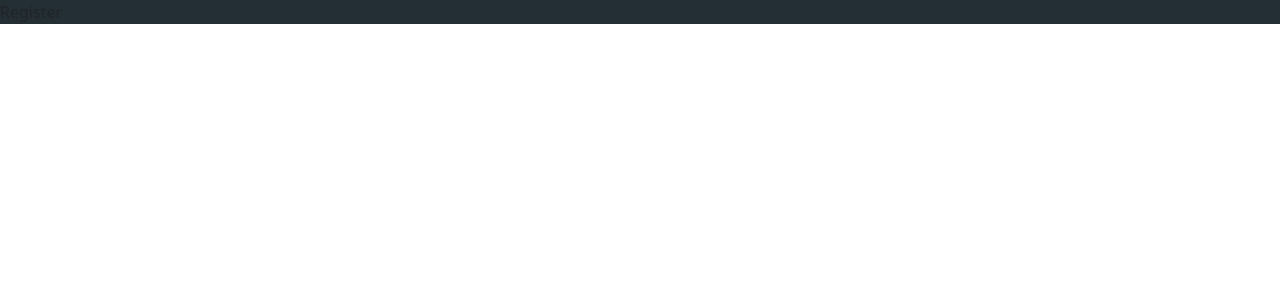
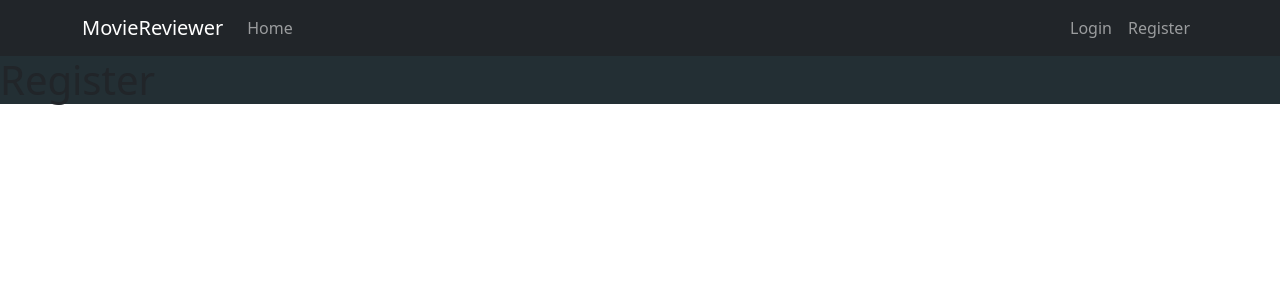
Before and after one commit to onurinc/MovieReviewerFrontend, a React (Create React App) app in the folder moviereviewerfrontend/: page /register in a window 1280 px wide. Shown: the top 300 px of the page. Built offline with nearby package versions, Linux system fonts and the light colour scheme.

Commit message:
Implemented NavMenu in Login and Register page

```diff
--- a/moviereviewerfrontend/src/Pages/Login.js
+++ b/moviereviewerfrontend/src/Pages/Login.js
@@ -1,8 +1,10 @@
 import React from "react";
-import "bootstrap/dist/css/bootstrap.min.css";
+import NavMenu from "../Components/NavMenu";
 
 function Login() {
   return (
+    <>
+      <NavMenu />
       <form>
         <h1 className="h3 mb-3 fw-normal">Please sign in</h1>
         <input
@@ -21,6 +23,7 @@ function Login() {
           Sign in
         </button>
       </form>
+    </>
   );
 }
 
--- a/moviereviewerfrontend/src/Pages/Register.js
+++ b/moviereviewerfrontend/src/Pages/Register.js
@@ -1,7 +1,13 @@
 import React from "react";
+import NavMenu from "../Components/NavMenu";
 
 function Register() {
-  return <div>Register</div>;
+  return (
+    <>
+      <NavMenu />
+      <h1>Register</h1>
+    </>
+  );
 }
 
 export default Register;
```
Lines whose indentation alone changed are shown as unchanged.
